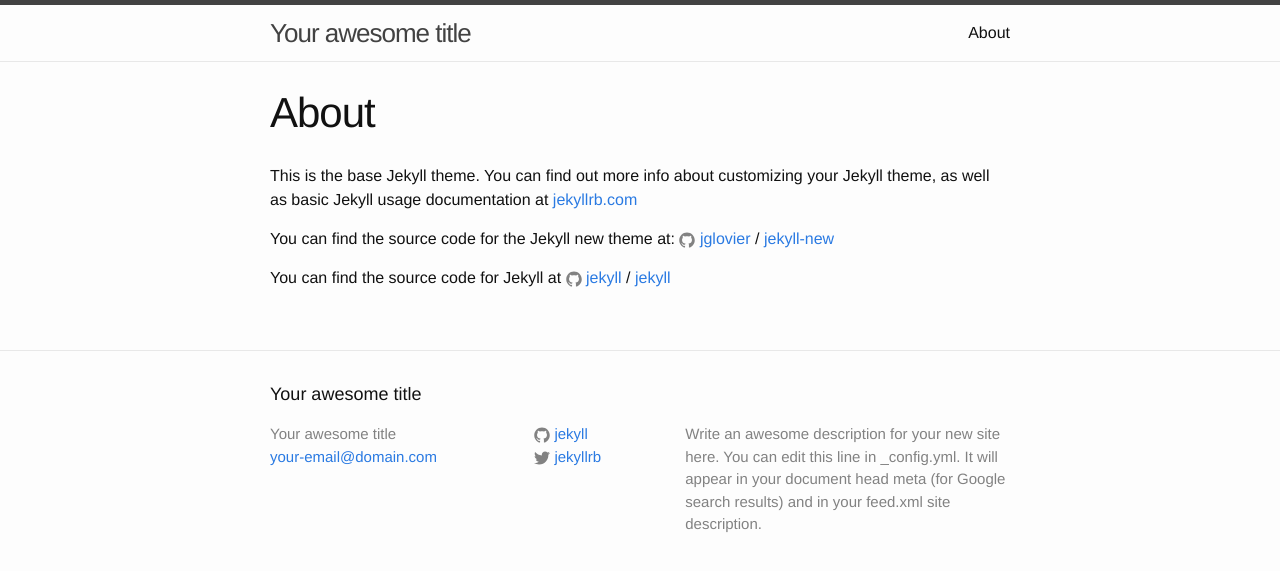
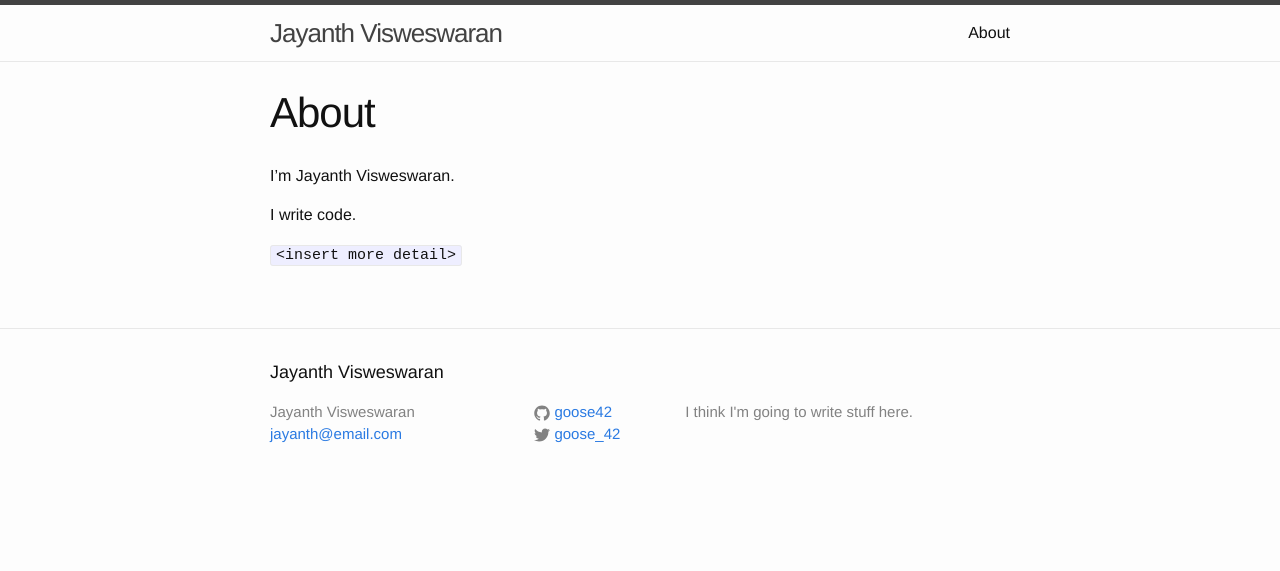
Before and after one commit to goose42/goose42.github.io, a Jekyll site: the page built from about.md, in a window 1280 px wide. Shown: the top 571 px of the page. Built offline with Jekyll 4.4.1, drawn with Linux system fonts in a browser that asks for light colours.

```diff
--- a/_config.yml
+++ b/_config.yml
@@ -6,16 +6,19 @@
 # 'jekyll serve'. If you change this file, please restart the server process.
 
 # Site settings
-title: Your awesome title
-email: your-email@domain.com
+title: Jayanth Visweswaran
+email: jayanth@email.com
 description: > # this means to ignore newlines until "baseurl:"
-  Write an awesome description for your new site here. You can edit this
-  line in _config.yml. It will appear in your document head meta (for
-  Google search results) and in your feed.xml site description.
+  I think I'm going to write stuff here.
 baseurl: "" # the subpath of your site, e.g. /blog
 url: "http://yourdomain.com" # the base hostname & protocol for your site
-twitter_username: jekyllrb
-github_username:  jekyll
+twitter_username: goose_42
+github_username:  goose42
+linkedin_username: jayanth-visweswaran-6b931464
 
 # Build settings
 markdown: kramdown
+
+# Gems
+gems:
+  - jemoji
--- a/about.md
+++ b/about.md
@@ -4,12 +4,8 @@ title: About
 permalink: /about/
 ---
 
-This is the base Jekyll theme. You can find out more info about customizing your Jekyll theme, as well as basic Jekyll usage documentation at [jekyllrb.com](http://jekyllrb.com/)
+I'm Jayanth Visweswaran.
 
-You can find the source code for the Jekyll new theme at:
-{% include icon-github.html username="jglovier" %} /
-[jekyll-new](https://github.com/jglovier/jekyll-new)
+I write code.
 
-You can find the source code for Jekyll at
-{% include icon-github.html username="jekyll" %} /
-[jekyll](https://github.com/jekyll/jekyll)
+`<insert more detail>`
```
Also changed, not shown: _posts/2016-03-10-starting-jekyll.markdown (added, +48 -0 lines), _posts/2016-03-10-welcome-to-jekyll.markdown (deleted, +0 -25 lines).
